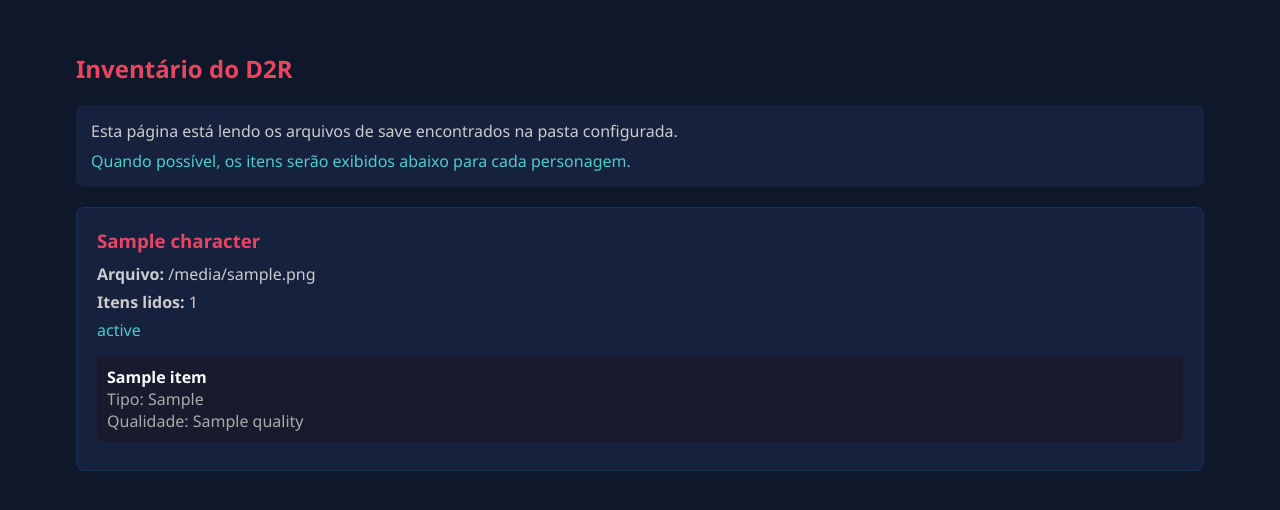
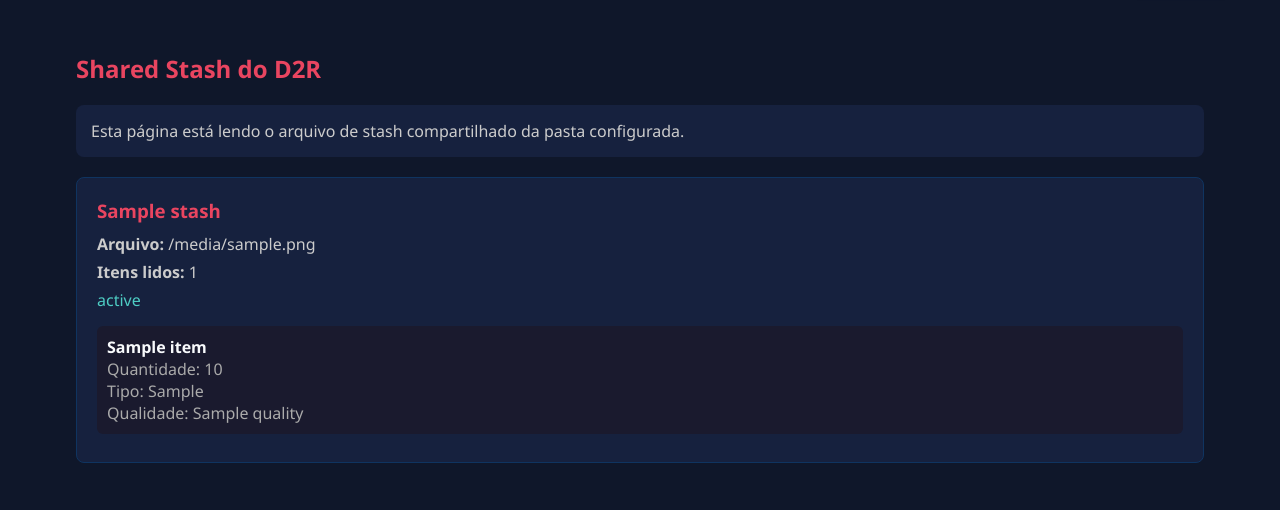
Before and after one commit to spectr4l/d2r-marketplace, a Flask app: template templates/inventory.html in a window 1280 px wide. Shown: the part 95-605 px from the top of the page. Run offline with Flask 3, Linux system fonts and the light colour scheme; data comes from the database, SQL or seed files in the repository; the template is opened without the code that fills it: most values are stand-ins (such as "Sample title", 1, 10 or a date in 2020); parts of the project's set-up code (start-up, migrations or seed data) failed here and were passed over.

Commit message:
Add files via upload

```diff
--- a/app.py
+++ b/app.py
@@ -10,7 +10,7 @@ from services.marketplace_service import (
     buy_catalog_item,
     import_virtual_item_to_game,
 )
-from services.inventory_service import get_all_characters_and_items
+from services.inventory_service import get_shared_stash_data
 
 app = Flask(__name__)
 app.secret_key = os.environ.get("SECRET_KEY", "dev-secret-key-change-this")
@@ -274,8 +274,8 @@ def index():
 @app.route("/inventory")
 def inventory():
     save_folder = load_app_config().get("save_folder", "")
-    characters = get_all_characters_and_items(save_folder)
-    return render_template("inventory.html", characters=characters)
+    stash = get_shared_stash_data(save_folder)
+    return render_template("inventory.html", stash=stash)
 
 
 @app.route("/stash")
--- a/config.json
+++ b/config.json
@@ -1,3 +1,3 @@
 {
-  "save_folder": "C:\\Users\\Yasmin Hijaz\\Downloads\\Excel-main\\d2r-marketplace\\D2RMM"
+  "save_folder": "C:\\Users\\Yasmin Hijaz\\Downloads\\Excel-main\\d2r-marketplace\\D2RMM\\mods\\D2RMM"
 }
--- a/templates/inventory.html
+++ b/templates/inventory.html
@@ -2,81 +2,58 @@
 
 {% block content %}
 <div style="padding: 20px;">
-    <h2 style="color: #e94560; margin-bottom: 20px;">Inventário do D2R</h2>
+    <h2 style="color: #e94560; margin-bottom: 20px;">Shared Stash do D2R</h2>
 
     <div style="background: #16213e; padding: 15px; border-radius: 8px; margin-bottom: 20px;">
         <p style="color: #ccc;">
-            Esta página está lendo os arquivos de save encontrados na pasta configurada.
-        </p>
-        <p style="color: #4ecdc4; margin-top: 8px;">
-            Quando possível, os itens serão exibidos abaixo para cada personagem.
+            Esta página está lendo o arquivo de stash compartilhado da pasta configurada.
         </p>
     </div>
 
-    {% if characters %}
-        <div style="display: grid; gap: 15px;">
-            {% for character in characters %}
     <div style="background: #16213e; padding: 20px; border-radius: 8px; border: 1px solid #0f3460;">
         <h3 style="color: #e94560; margin-bottom: 10px;">
-                    {{ character["character_name"] }}
+            {{ stash["stash_name"] }}
         </h3>
 
         <p style="color: #ccc; margin-bottom: 6px;">
-                    <strong>Arquivo:</strong> {{ character["character_file"] }}
+            <strong>Arquivo:</strong> {{ stash["stash_file"] or "Não encontrado" }}
         </p>
 
         <p style="color: #ccc; margin-bottom: 6px;">
-                    <strong>Itens lidos:</strong> {{ character["item_count"] }}
+            <strong>Itens lidos:</strong> {{ stash["item_count"] }}
         </p>
 
         <p style="color: #4ecdc4; margin-bottom: 10px;">
-                    {{ character["read_status"] }}
+            {{ stash["read_status"] }}
         </p>
 
-                {% if character["items"] %}
+        {% if stash["items"] %}
             <div style="margin-top: 15px;">
-                        {% for item in character["items"] %}
+                {% for item in stash["items"] %}
                 <div style="background: #1a1a2e; padding: 10px; border-radius: 6px; margin-bottom: 8px;">
                     <div><strong>{{ item["name"] }}</strong></div>
+										<div style="color: #aaa;">Quantidade: {{ item["quantity"] }}</div>
                     <div style="color: #aaa;">Tipo: {{ item["item_type"] }}</div>
                     <div style="color: #aaa;">Qualidade: {{ item["quality"] }}</div>
-
-                            {% if item.get("read_error") %}
-                            <div style="color: #ff9f43; margin-top: 6px;">
-                                Erro ao interpretar este item: {{ item["read_error"] }}
-                            </div>
-                            {% endif %}
                 </div>
                 {% endfor %}
             </div>
         {% else %}
             <div style="margin-top: 15px; padding: 12px; background: #1a1a2e; border-radius: 6px; color: #888;">
-                        Save encontrado, mas nenhum item pôde ser carregado com o parser atual.
+                Nenhum item encontrado no shared stash.
             </div>
         {% endif %}
 
-                {% if character.get("raw_error") %}
+        {% if stash.get("raw_error") %}
         <details style="margin-top: 12px;">
             <summary style="cursor: pointer; color: #ff9f43;">
                 Ver detalhes técnicos
             </summary>
             <div style="margin-top: 10px; padding: 12px; background: #101522; border-radius: 6px; color: #bbb; word-break: break-word;">
-                        {{ character["raw_error"] }}
+                {{ stash["raw_error"] }}
             </div>
         </details>
         {% endif %}
     </div>
-            {% endfor %}
-        </div>
-    {% else %}
-        <div style="background: #16213e; padding: 30px; border-radius: 8px; text-align: center;">
-            <p style="color: #ccc; font-size: 1.1rem; margin-bottom: 10px;">
-                Nenhum personagem encontrado.
-            </p>
-            <p style="color: #888;">
-                Confira a pasta configurada em <a href="/config" style="color: #e94560;">Configurações</a>.
-            </p>
-        </div>
-    {% endif %}
 </div>
 {% endblock %}
```
Also changed, not shown: readme.md (added), 3 other files. Lines whose indentation alone changed are shown as unchanged.
